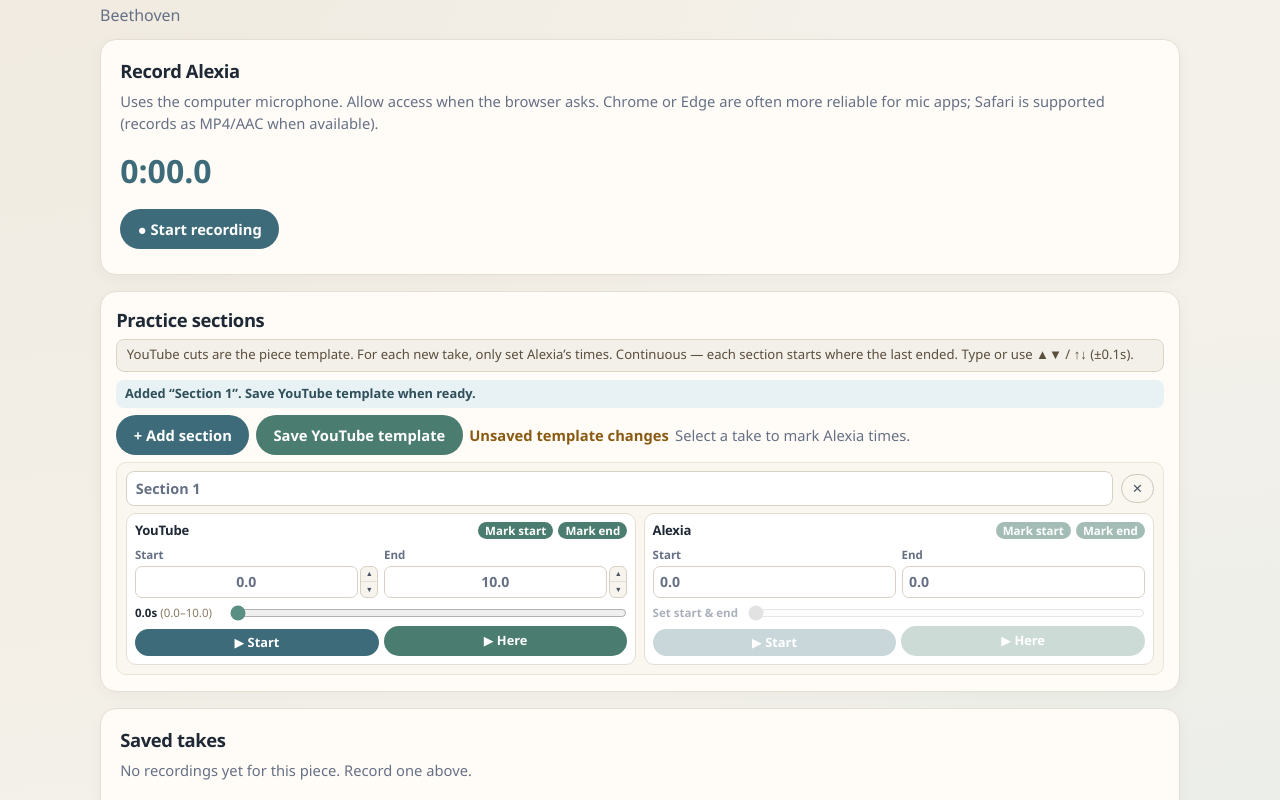
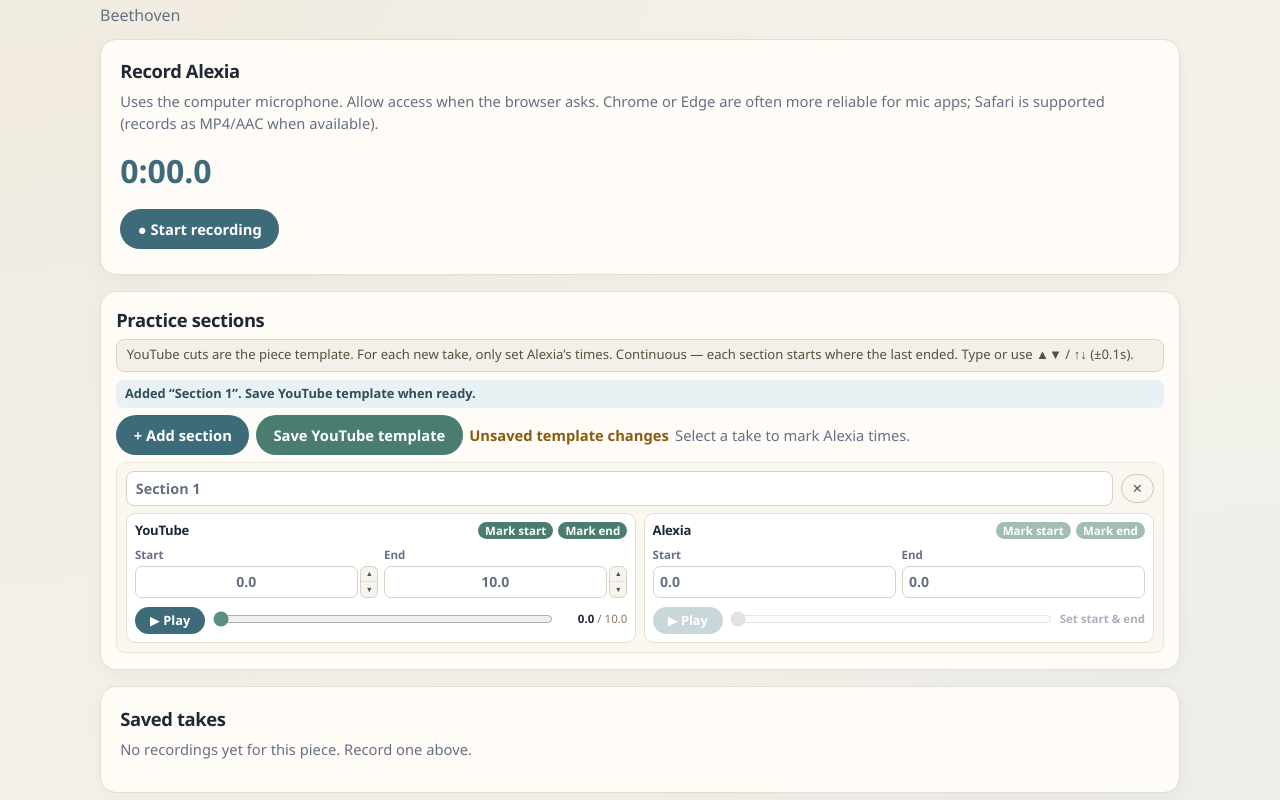
Before and after one commit to dsu9944/Alexia-piano-practice-, a React (Vite) app: page / in a window 1280 px wide. Both pictures are taken after typing "Sample" into the empty fields and a click on the button "+ Add section". Shown: the part 426-1226 px from the top of the page. Built offline with nearby package versions, Linux system fonts and the light colour scheme.

Commit message:
Simplify section clip UI to Play/Stop + scrubber
Replace separate Play from start/here buttons with one Play/Stop
control per YouTube and Alexia clip; scrubber seeks within the
section and Play starts from the thumb, with current/duration times.

```diff
--- a/src/App.css
+++ b/src/App.css
@@ -459,7 +459,9 @@ textarea:focus,
   color: #667085;
   font-weight: 600;
   white-space: nowrap;
-  min-width: 5.5rem;
+  min-width: 4.2rem;
+  text-align: right;
+  font-variant-numeric: tabular-nums;
 }
 
 .section-scrubber-time strong {
@@ -486,15 +488,10 @@ textarea:focus,
   cursor: not-allowed;
 }
 
-.section-scrubber-actions {
-  display: grid;
-  grid-template-columns: 1fr 1fr;
-  gap: 0.3rem;
-}
-
-.section-scrubber-actions .btn {
-  width: 100%;
+.section-scrubber-row .btn {
+  flex: 0 0 auto;
   margin-top: 0;
+  min-width: 4.4rem;
 }
 
 .footer {
--- a/src/components/PracticeSections.tsx
+++ b/src/components/PracticeSections.tsx
@@ -169,22 +169,24 @@ interface SectionScrubberProps {
   endSec: number
   disabled?: boolean
   onSeek: (sec: number) => void
-  onPlayFromStart: () => void
-  onPlayFromHere: (fromSec: number) => void
+  onPlay: (fromSec: number) => void
+  onStop: () => void
+  getCurrentTime: () => number
   playLabel: string
 }
 
 /**
- * Range scrubber locked to a section’s start→end. Drag seeks the player;
- * play from section start or from the scrub thumb.
+ * Mini player for one section clip: Play/Stop + scrubber.
+ * Drag sets position within start→end; Play starts from the thumb (default: section start).
  */
 function SectionScrubber({
   startSec,
   endSec,
   disabled = false,
   onSeek,
-  onPlayFromStart,
-  onPlayFromHere,
+  onPlay,
+  onStop,
+  getCurrentTime,
   playLabel,
 }: SectionScrubberProps) {
   const valid =
@@ -192,14 +194,43 @@ function SectionScrubber({
   const lo = valid ? round1(startSec) : 0
   const hi = valid ? round1(endSec) : 0.1
   const [pos, setPos] = useState(lo)
+  const [playing, setPlaying] = useState(false)
+  const scrubbingRef = useRef(false)
+  const posRef = useRef(pos)
+  posRef.current = pos
 
   useEffect(() => {
     setPos((prev) => {
       if (!valid) return lo
-      const clamped = Math.min(hi, Math.max(lo, round1(prev)))
-      return clamped
+      // Keep thumb in range; default to section start when previously unset/out of range.
+      if (prev < lo - 0.05 || prev > hi + 0.05) return lo
+      return Math.min(hi, Math.max(lo, round1(prev)))
     })
+    if (!valid) setPlaying(false)
   }, [lo, hi, valid])
+
+  const inactive = disabled || !valid
+
+  // Follow the live player while this clip is playing.
+  useEffect(() => {
+    if (!playing || inactive) return
+    const id = window.setInterval(() => {
+      if (scrubbingRef.current) return
+      const t = round1(getCurrentTime())
+      if (t >= hi - 0.05) {
+        setPos(hi)
+        setPlaying(false)
+        return
+      }
+      // Another control moved the shared player outside this section.
+      if (t < lo - 0.25 || t > hi + 0.25) {
+        setPlaying(false)
+        return
+      }
+      setPos(Math.min(hi, Math.max(lo, t)))
+    }, 100)
+    return () => window.clearInterval(id)
+  }, [playing, inactive, lo, hi, getCurrentTime])
 
   const seek = (raw: number) => {
     if (!valid || disabled) return
@@ -208,24 +239,36 @@ function SectionScrubber({
     onSeek(next)
   }
 
-  const inactive = disabled || !valid
+  const togglePlay = () => {
+    if (inactive) return
+    if (playing) {
+      onStop()
+      setPlaying(false)
+      return
+    }
+    const from = round1(Math.min(hi, Math.max(lo, posRef.current)))
+    // If thumb is at/near the end, restart from section start.
+    const startFrom = from >= hi - 0.05 ? lo : from
+    setPos(startFrom)
+    onPlay(startFrom)
+    setPlaying(true)
+  }
+
+  const rel = valid ? round1(Math.max(0, Math.min(hi, pos) - lo)) : 0
+  const dur = valid ? round1(Math.max(0, hi - lo)) : 0
 
   return (
     <div className={`section-scrubber${inactive ? ' is-disabled' : ''}`}>
       <div className="section-scrubber-row">
-        <span className="section-scrubber-time" aria-live="polite">
-          {valid ? (
-            <>
-              <strong>{formatSec(pos)}s</strong>
-              <span className="section-scrubber-range">
-                {' '}
-                ({formatSec(lo)}–{formatSec(hi)})
-              </span>
-            </>
-          ) : (
-            'Set start & end'
-          )}
-        </span>
+        <button
+          type="button"
+          className={`btn tiny ${playing ? 'danger' : 'primary'}`}
+          disabled={inactive}
+          aria-label={playing ? `Stop ${playLabel} clip` : `Play ${playLabel} clip`}
+          onClick={togglePlay}
+        >
+          {playing ? '■ Stop' : '▶ Play'}
+        </button>
         <input
           type="range"
           min={lo}
@@ -234,26 +277,27 @@ function SectionScrubber({
           value={valid ? Math.min(hi, Math.max(lo, pos)) : lo}
           disabled={inactive}
           aria-label={`${playLabel} section scrubber`}
+          onPointerDown={() => {
+            scrubbingRef.current = true
+          }}
+          onPointerUp={() => {
+            scrubbingRef.current = false
+          }}
+          onPointerCancel={() => {
+            scrubbingRef.current = false
+          }}
           onChange={(e) => seek(Number(e.target.value))}
         />
-      </div>
-      <div className="section-scrubber-actions">
-        <button
-          type="button"
-          className="btn tiny primary"
-          disabled={inactive}
-          onClick={onPlayFromStart}
-        >
-          ▶ Start
-        </button>
-        <button
-          type="button"
-          className="btn tiny secondary"
-          disabled={inactive}
-          onClick={() => onPlayFromHere(pos)}
-        >
-          ▶ Here
-        </button>
+        <span className="section-scrubber-time" aria-live="polite">
+          {valid ? (
+            <>
+              <strong>{formatSec(rel)}</strong>
+              <span className="section-scrubber-range"> / {formatSec(dur)}</span>
+            </>
+          ) : (
+            'Set start & end'
+          )}
+        </span>
       </div>
     </div>
   )
@@ -770,8 +814,9 @@ export function PracticeSections({ pieceId, takeId, youtubeRef, takeRef }: Props
                       endSec={section.youtubeEndSec}
                       playLabel="YouTube"
                       onSeek={(sec) => youtubeRef.current?.seekTo(sec)}
-                      onPlayFromStart={() => playYtClip(section)}
-                      onPlayFromHere={(from) => playYtClip(section, from)}
+                      onPlay={(from) => playYtClip(section, from)}
+                      onStop={() => youtubeRef.current?.stopClip()}
+                      getCurrentTime={() => youtubeRef.current?.getCurrentTime() ?? 0}
                     />
                   </div>
 
@@ -833,12 +878,11 @@ export function PracticeSections({ pieceId, takeId, youtubeRef, takeRef }: Props
                       disabled={!takeId}
                       playLabel="Alexia"
                       onSeek={(sec) => takeRef.current?.seekTo(sec)}
-                      onPlayFromStart={() =>
-                        playAlexiaClip(section.label, aStart, aEnd)
-                      }
-                      onPlayFromHere={(from) =>
+                      onPlay={(from) =>
                         playAlexiaClip(section.label, aStart, aEnd, from)
                       }
+                      onStop={() => takeRef.current?.stopClip()}
+                      getCurrentTime={() => takeRef.current?.getCurrentTime() ?? 0}
                     />
                   </div>
                 </div>
```
Also changed, not shown: 5 other files (tests, documents, lock files or other folders).
